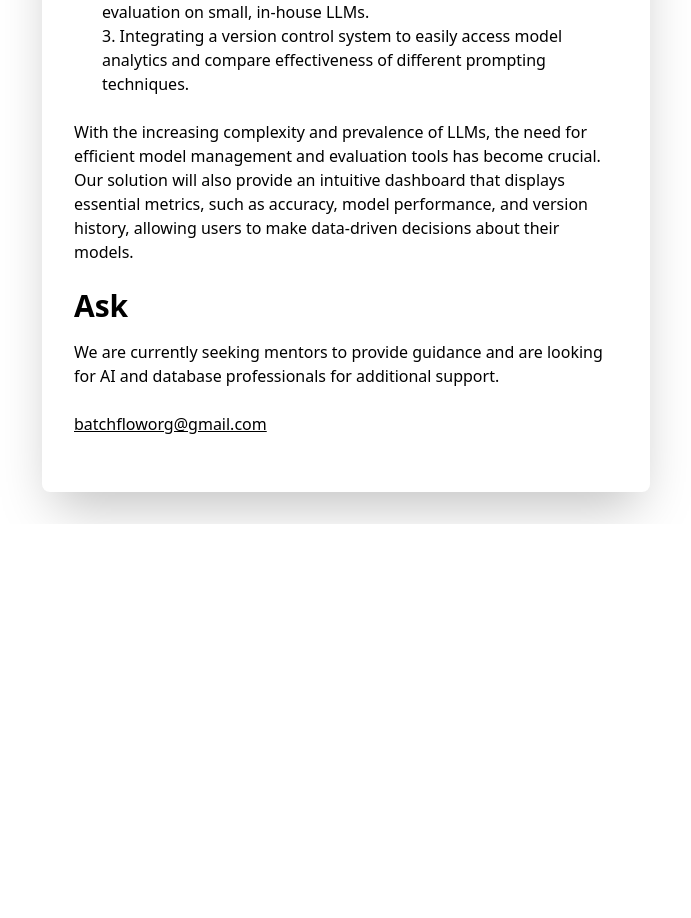
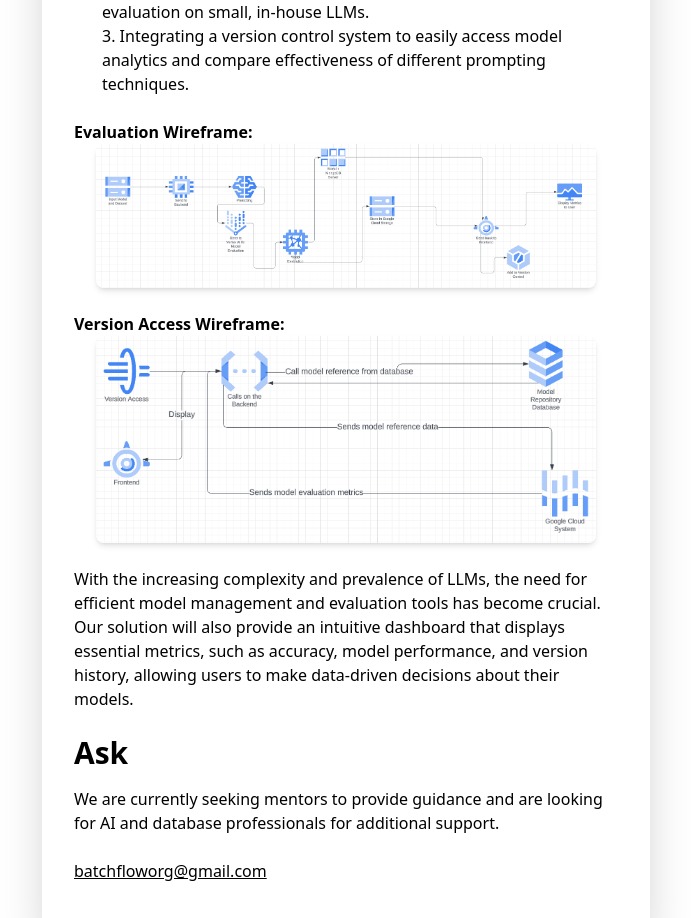
Before and after one commit to sumanthk123/BatchFlow, a Next.js app: page /pitch in a window 1280 px wide. Shown: the part 840-1758 px from the top of the page, without its empty margins (294-985 px from the left). Before the commit the page ends 1364 px from the top, so only its background shows below. Built offline with nearby package versions, Linux system fonts and the light colour scheme.

Commit message:
diagrams added

```diff
--- /dev/null
+++ b/app/pitch/evalPictureContent.js
@@ -0,0 +1,41 @@
+'use client';
+
+import './pitch.css';
+import Image from 'next/image';
+import eval_wireframe from '../public/batchflow-eval-wireframe.png';
+import { useState } from 'react';
+
+export default function EvalPictureContent() {
+  const [isModalOpen, setIsModalOpen] = useState(false);
+
+  const openModal = () => setIsModalOpen(true);
+  const closeModal = () => setIsModalOpen(false);
+
+  return (
+
+    <div className="picture-container">
+        <Image
+          src={eval_wireframe}
+          alt="BatchFlow Evaluation Wireframe"
+          width={500}
+          height={300}
+          className="rounded-lg shadow-md cursor-pointer"
+          onClick={openModal}
+        />
+        {isModalOpen && (
+          <div className="fixed inset-0 bg-black bg-opacity-50 flex items-center justify-center z-50">
+            <div className="bg-white p-4 rounded-lg overflow-auto">
+              <Image
+                src={eval_wireframe}
+                alt="BatchFlow Evaluation Wireframe"
+                width={2400}
+                height={1440}
+                className="rounded-lg shadow-md cursor-pointer"
+                onClick={closeModal}
+              />
+            </div>
+          </div>
+        )}
+        </div>
+  );
+}
--- a/app/pitch/page.js
+++ b/app/pitch/page.js
@@ -1,7 +1,20 @@
 import './pitch.css'; // Import the new CSS file
 import Header from "../Header/page";
+import Image from 'next/image';
+import eval_wireframe from '../public/batchflow-eval-wireframe.png';
+import VersionPictureContent from './versionPictureContent';
+import EvalPictureContent from './evalPictureContent';
 
 export default function Pitch() {
+  // var onClick = () => {
+  //   if (typeof window !== 'undefined') {
+  //     const modal = document.querySelector('#model');
+  //     modal.show();
+  //   }
+
+  // };
+  const openModal = () => setIsModalOpen(true);
+  // const closeModal = () => setIsModalOpen(false);
   return (
     <>
       <Header />
@@ -42,6 +55,15 @@ export default function Pitch() {
               </li>
             </ul>
             <br />
+            <span className='font-bold'>Evaluation Wireframe:</span>
+
+            <EvalPictureContent/>
+            <br/>
+            <span className='font-bold'>Version Access Wireframe:</span>
+            <br />
+            <VersionPictureContent/>
+
+            <br />
             With the increasing complexity and prevalence of LLMs, the need for efficient model management and evaluation tools has become crucial.
             Our solution will also provide an intuitive dashboard that displays essential metrics, such as accuracy, model performance, and version history,
             allowing users to make data-driven decisions about their models.
--- a/app/pitch/pitch.css
+++ b/app/pitch/pitch.css
@@ -6,6 +6,12 @@
     min-h-screen
     bg-white
     w-full;
+  }
+
+  .picture-container {
+    display: flex;
+    justify-content: center;
+    align-items: center;
   }
 
   /* Card Styles */
--- /dev/null
+++ b/app/pitch/versionPictureContent.js
@@ -0,0 +1,41 @@
+'use client';
+
+import './pitch.css';
+import Image from 'next/image';
+import version_wireframe from '../public/batchflow-version-wireframe.png';
+import { useState } from 'react';
+
+export default function VersionPictureContent() {
+  const [isModalOpen, setIsModalOpen] = useState(false);
+
+  const openModal = () => setIsModalOpen(true);
+  const closeModal = () => setIsModalOpen(false);
+
+  return (
+
+    <div className="picture-container">
+        <Image
+          src={version_wireframe}
+          alt="BatchFlow Evaluation Wireframe"
+          width={500}
+          height={300}
+          className="rounded-lg shadow-md cursor-pointer"
+          onClick={openModal}
+        />
+        {isModalOpen && (
+          <div className="fixed inset-0 bg-black bg-opacity-50 flex items-center justify-center z-50">
+            <div className="bg-white p-4 rounded-lg overflow-auto">
+              <Image
+                src={version_wireframe}
+                alt="BatchFlow Version Access Wireframe"
+                width={2400}
+                height={1440}
+                className=" rounded-lg shadow-md cursor-pointer"
+                onClick={closeModal}
+              />
+            </div>
+          </div>
+        )}
+        </div>
+  );
+}
```
Also changed, not shown: app/public/batchflow-eval-wireframe.png (added), app/public/batchflow-version-wireframe.png (added).
